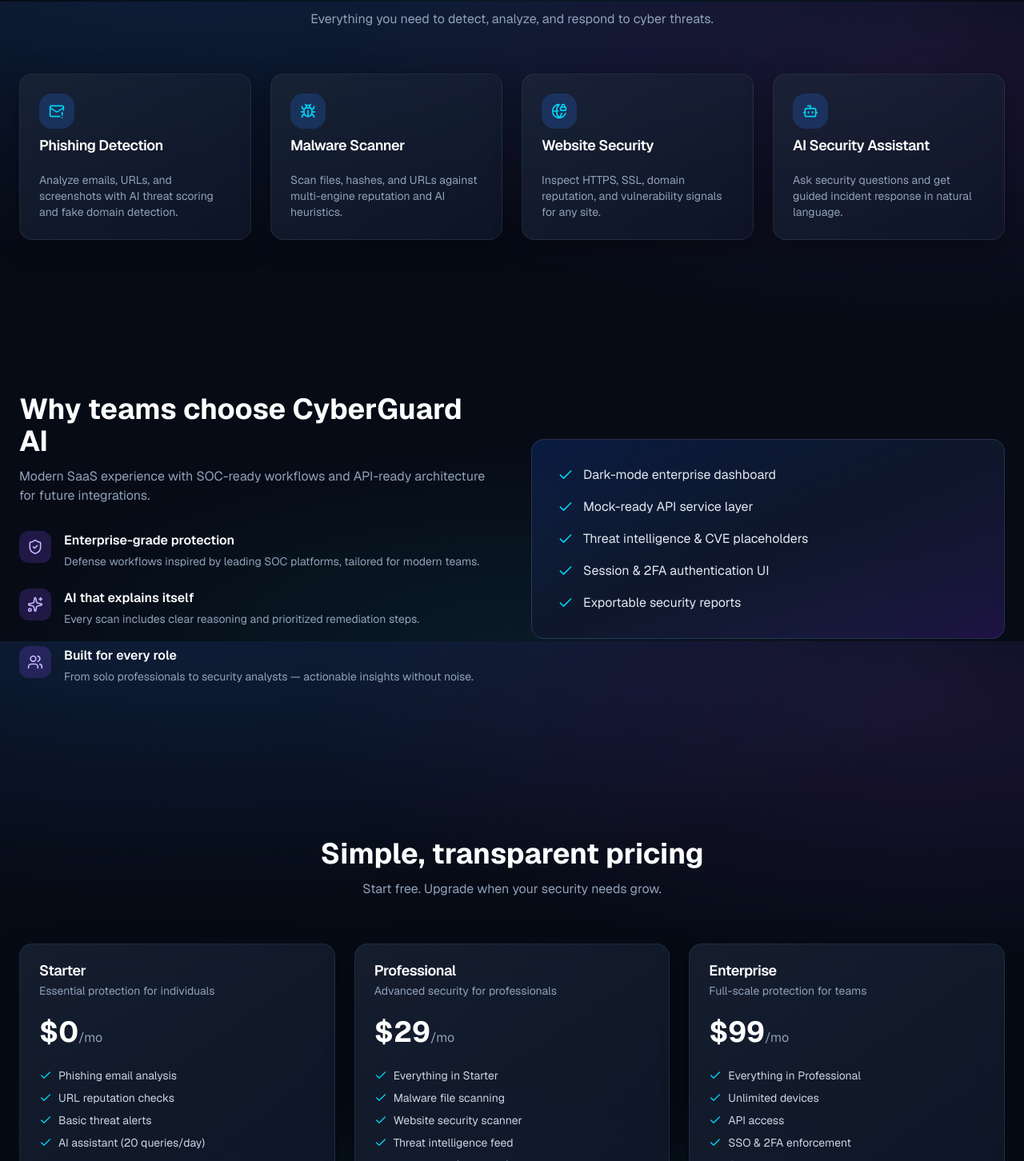
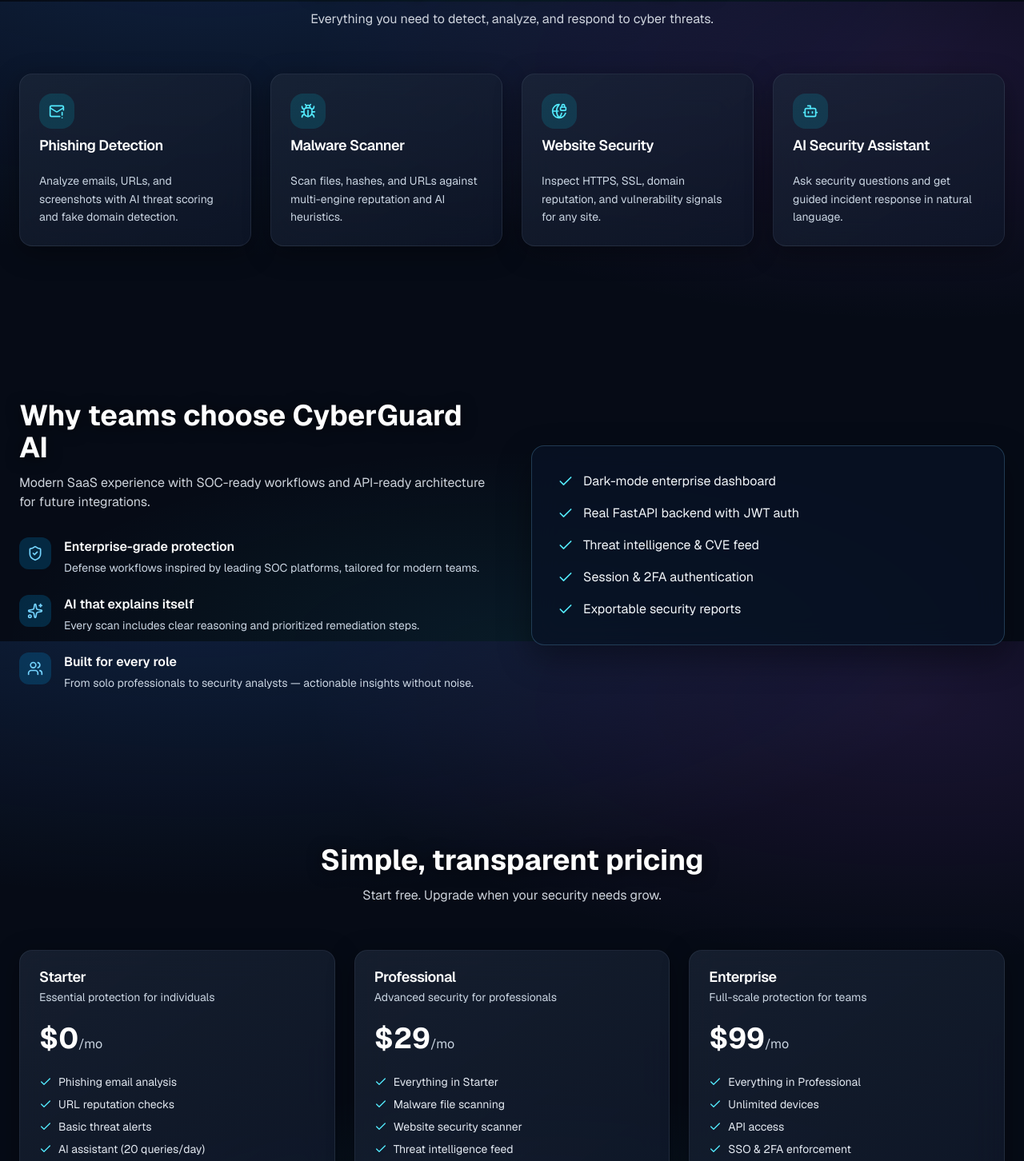
Before and after one commit to Samiahamad37/cyberguard-platform, a Next.js app: page / in a window 1280 px wide. Shown: the part 798-2250 px from the top of the page at 80% size. Built offline with nearby package versions, Linux system fonts and the light colour scheme; no server answers; some icons are missing.

Commit message:
upgrading the section

```diff
--- a/features/landing/sections.tsx
+++ b/features/landing/sections.tsx
@@ -94,10 +94,10 @@
     <section id="features" className="px-4 py-24 sm:px-6">
       <div className="mx-auto max-w-7xl">
         <div className="mx-auto mb-14 max-w-2xl text-center">
-          <h2 className="text-3xl font-bold text-white sm:text-4xl">
+          <h2 className="text-shadow-strong text-3xl font-bold text-white sm:text-4xl">
             Security tools powered by AI
           </h2>
-          <p className="mt-3 text-slate-400">
+          <p className="mt-3 text-base text-slate-200/90">
             Everything you need to detect, analyze, and respond to cyber threats.
           </p>
         </div>
@@ -110,15 +110,17 @@
               viewport={{ once: true }}
               transition={{ delay: i * 0.08 }}
             >
-              <Card className="h-full border-white/10 bg-slate-900/60">
+              <Card className="surface-panel h-full border-0">
                 <CardHeader>
-                  <div className="mb-3 flex h-11 w-11 items-center justify-center rounded-xl bg-blue-500/20">
-                    <feature.icon className="h-5 w-5 text-cyan-400" />
+                  <div className="mb-3 flex h-11 w-11 items-center justify-center rounded-xl bg-cyan-400/15">
+                    <feature.icon className="h-5 w-5 text-cyan-300" />
                   </div>
                   <CardTitle className="text-white">{feature.title}</CardTitle>
                 </CardHeader>
                 <CardContent>
-                  <p className="text-sm text-slate-400">{feature.description}</p>
+                  <p className="text-sm leading-relaxed text-slate-300">
+                    {feature.description}
+                  </p>
                 </CardContent>
               </Card>
             </motion.div>
@@ -134,38 +136,38 @@
     <section id="benefits" className="px-4 py-24 sm:px-6">
       <div className="mx-auto grid max-w-7xl items-center gap-12 lg:grid-cols-2">
         <div>
-          <h2 className="text-3xl font-bold text-white sm:text-4xl">
+          <h2 className="text-shadow-strong text-3xl font-bold text-white sm:text-4xl">
             Why teams choose CyberGuard AI
           </h2>
-          <p className="mt-3 text-slate-400">
+          <p className="mt-3 text-slate-200/90">
             Modern SaaS experience with SOC-ready workflows and API-ready
             architecture for future integrations.
           </p>
           <div className="mt-8 space-y-6">
             {benefits.map((b) => (
               <div key={b.title} className="flex gap-4">
-                <div className="flex h-10 w-10 shrink-0 items-center justify-center rounded-lg bg-violet-500/20">
-                  <b.icon className="h-5 w-5 text-violet-300" />
+                <div className="flex h-10 w-10 shrink-0 items-center justify-center rounded-lg bg-sky-500/20">
+                  <b.icon className="h-5 w-5 text-sky-300" />
                 </div>
                 <div>
                   <h3 className="font-semibold text-white">{b.title}</h3>
-                  <p className="mt-1 text-sm text-slate-400">{b.text}</p>
+                  <p className="mt-1 text-sm text-slate-300">{b.text}</p>
                 </div>
               </div>
             ))}
           </div>
         </div>
-        <div className="rounded-2xl border border-white/10 bg-gradient-to-br from-blue-600/20 via-slate-900 to-violet-600/20 p-8">
+        <div className="surface-panel rounded-2xl p-8">
           <ul className="space-y-4">
             {[
               "Dark-mode enterprise dashboard",
-              "Mock-ready API service layer",
-              "Threat intelligence & CVE placeholders",
-              "Session & 2FA authentication UI",
+              "Real FastAPI backend with JWT auth",
+              "Threat intelligence & CVE feed",
+              "Session & 2FA authentication",
               "Exportable security reports",
             ].map((item) => (
-              <li key={item} className="flex items-center gap-3 text-slate-200">
-                <Check className="h-5 w-5 text-cyan-400" />
+              <li key={item} className="flex items-center gap-3 text-slate-100">
+                <Check className="h-5 w-5 text-cyan-300" />
                 {item}
               </li>
             ))}
@@ -181,10 +183,10 @@
     <section id="pricing" className="px-4 py-24 sm:px-6">
       <div className="mx-auto max-w-7xl">
         <div className="mx-auto mb-14 max-w-2xl text-center">
-          <h2 className="text-3xl font-bold text-white sm:text-4xl">
+          <h2 className="text-shadow-strong text-3xl font-bold text-white sm:text-4xl">
             Simple, transparent pricing
           </h2>
-          <p className="mt-3 text-slate-400">
+          <p className="mt-3 text-slate-200/90">
             Start free. Upgrade when your security needs grow.
           </p>
         </div>
@@ -193,19 +195,19 @@
             <Card
               key={plan.name}
               className={cn(
-                "border-white/10 bg-slate-900/60",
+                "surface-panel border-0",
                 plan.highlighted &&
-                  "border-cyan-500/40 shadow-[0_0_40px_rgba(34,211,238,0.15)]"
+                  "ring-1 ring-cyan-400/50 shadow-[0_0_40px_rgba(34,211,238,0.18)]"
               )}
             >
               <CardHeader>
                 <CardTitle className="text-white">{plan.name}</CardTitle>
-                <p className="text-sm text-slate-400">{plan.description}</p>
+                <p className="text-sm text-slate-300">{plan.description}</p>
                 <div className="pt-4">
                   <span className="text-4xl font-bold text-white">
                     ${plan.price}
                   </span>
-                  <span className="text-slate-400">/mo</span>
+                  <span className="text-slate-300">/mo</span>
                 </div>
               </CardHeader>
               <CardContent className="space-y-4">
@@ -213,9 +215,9 @@
                   {plan.features.map((f) => (
                     <li
                       key={f}
-                      className="flex items-start gap-2 text-sm text-slate-300"
+                      className="flex items-start gap-2 text-sm text-slate-200"
                     >
-                      <Check className="mt-0.5 h-4 w-4 shrink-0 text-cyan-400" />
+                      <Check className="mt-0.5 h-4 w-4 shrink-0 text-cyan-300" />
                       {f}
                     </li>
                   ))}
@@ -240,17 +242,19 @@
   return (
     <section className="px-4 py-24 sm:px-6">
       <div className="mx-auto max-w-7xl">
-        <h2 className="mb-12 text-center text-3xl font-bold text-white sm:text-4xl">
+        <h2 className="text-shadow-strong mb-12 text-center text-3xl font-bold text-white sm:text-4xl">
           Trusted by security teams
         </h2>
         <div className="grid gap-6 md:grid-cols-3">
           {testimonials.map((t) => (
-            <Card key={t.author} className="border-white/10 bg-slate-900/60">
+            <Card key={t.author} className="surface-panel border-0">
               <CardContent className="pt-6">
-                <p className="text-slate-300">&ldquo;{t.quote}&rdquo;</p>
+                <p className="leading-relaxed text-slate-200">
+                  &ldquo;{t.quote}&rdquo;
+                </p>
                 <div className="mt-6">
                   <p className="font-medium text-white">{t.author}</p>
-                  <p className="text-sm text-slate-400">{t.role}</p>
+                  <p className="text-sm text-slate-300">{t.role}</p>
                 </div>
               </CardContent>
             </Card>
@@ -265,21 +269,27 @@
   return (
     <section id="faq" className="px-4 py-24 sm:px-6">
       <div className="mx-auto max-w-3xl">
-        <h2 className="mb-10 text-center text-3xl font-bold text-white sm:text-4xl">
+        <h2 className="text-shadow-strong mb-10 text-center text-3xl font-bold text-white sm:text-4xl">
           Frequently asked questions
         </h2>
+        <div className="surface-panel rounded-2xl px-4 sm:px-6">
           <Accordion type="single" collapsible className="w-full">
             {FAQ_ITEMS.map((item, i) => (
-            <AccordionItem key={i} value={`item-${i}`} className="border-white/10">
-              <AccordionTrigger className="text-white">
+              <AccordionItem
+                key={i}
+                value={`item-${i}`}
+                className="border-white/10"
+              >
+                <AccordionTrigger className="text-left text-white hover:text-cyan-200">
                   {item.question}
                 </AccordionTrigger>
-              <AccordionContent className="text-slate-400">
+                <AccordionContent className="text-slate-300">
                   {item.answer}
                 </AccordionContent>
               </AccordionItem>
             ))}
           </Accordion>
+        </div>
       </div>
     </section>
   );
@@ -287,25 +297,25 @@
 
 export function FooterSection() {
   return (
-    <footer className="border-t border-white/10 px-4 py-12 sm:px-6">
+    <footer className="relative z-10 border-t border-white/10 bg-slate-950/50 px-4 py-12 backdrop-blur-md sm:px-6">
       <div className="mx-auto flex max-w-7xl flex-col items-center justify-between gap-6 md:flex-row">
         <div>
           <p className="font-bold text-white">{APP_NAME}</p>
-          <p className="mt-1 text-sm text-slate-500">
+          <p className="mt-1 text-sm text-slate-300">
             © {new Date().getFullYear()} CyberGuard AI. All rights reserved.
           </p>
         </div>
-        <div className="flex gap-6 text-sm text-slate-400">
-          <Link href="/login" className="hover:text-white">
+        <div className="flex gap-6 text-sm text-slate-200">
+          <Link href="/login" className="hover:text-cyan-300">
             Login
           </Link>
-          <Link href="/register" className="hover:text-white">
+          <Link href="/register" className="hover:text-cyan-300">
             Register
           </Link>
-          <a href="#features" className="hover:text-white">
+          <a href="#features" className="hover:text-cyan-300">
             Features
           </a>
-          <a href="#pricing" className="hover:text-white">
+          <a href="#pricing" className="hover:text-cyan-300">
             Pricing
           </a>
         </div>
```
Lines whose indentation alone changed are shown as unchanged.
